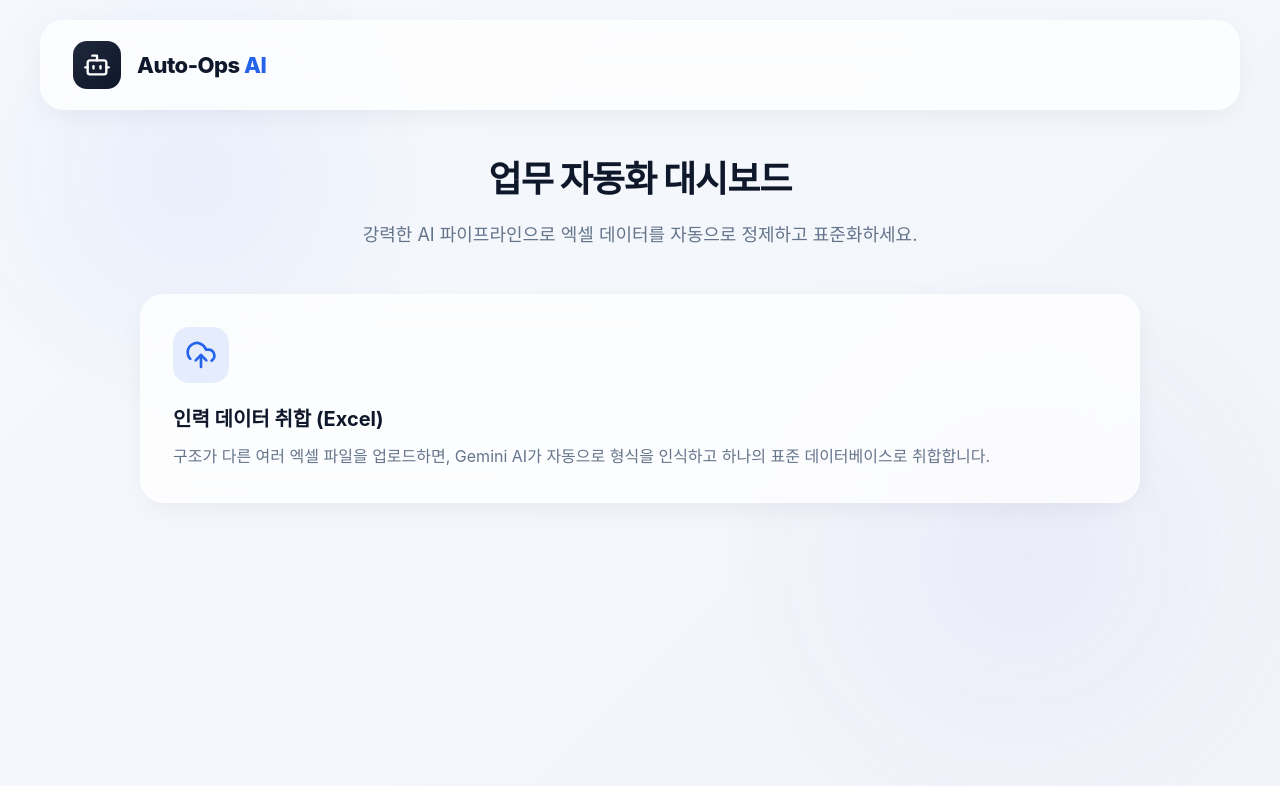
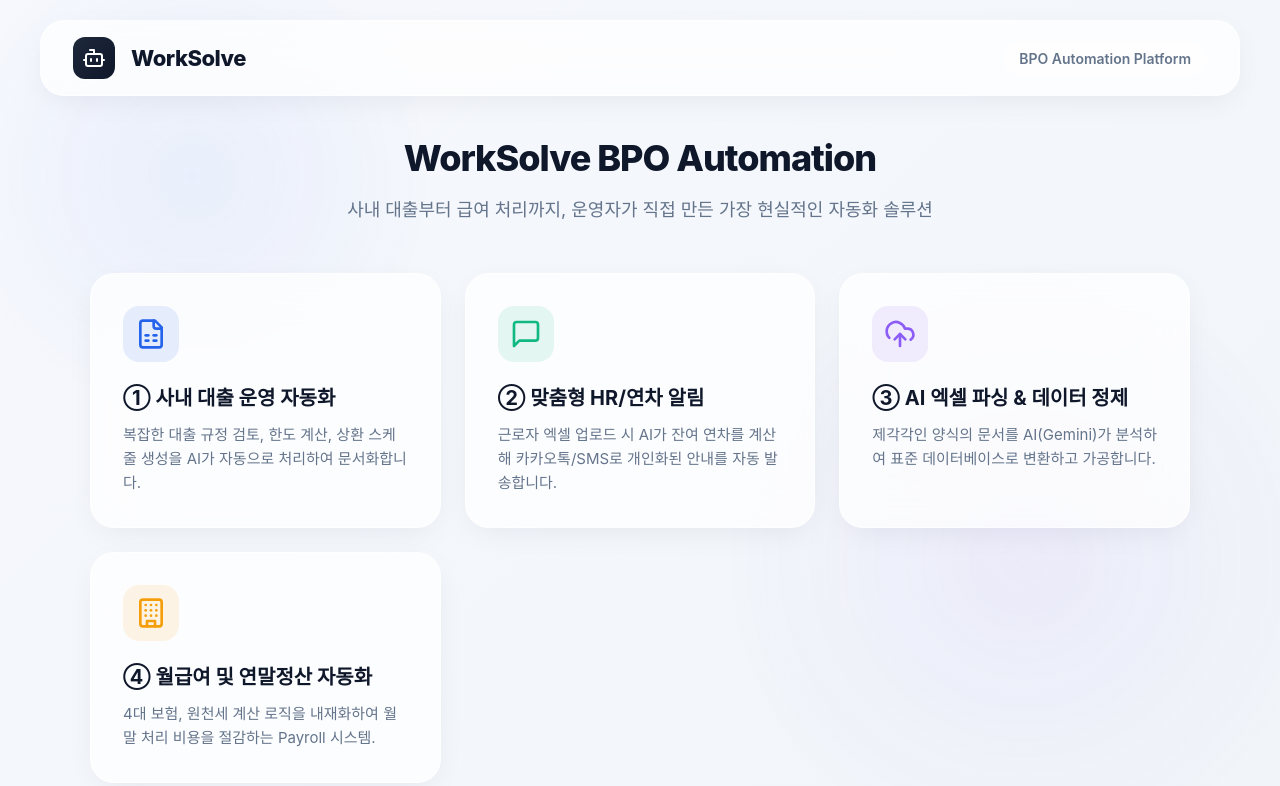
Before and after one commit to raysalarify-sketch/worked_auto-op, a React (Vite) app in the folder Auto-Ops_Full_Project_v1/: page / in a window 1280 px wide. Shown: the top 786 px of the page. Built offline with nearby package versions, Linux system fonts and the light colour scheme; a web font is replaced by a local one.

Commit message:
Update App.jsx

```diff
--- a/Auto-Ops_Full_Project_v1/src/App.jsx
+++ b/Auto-Ops_Full_Project_v1/src/App.jsx
@@ -1,5 +1,5 @@
-import React, { useState, useCallback } from 'react';
-import { UploadCloud, FileSpreadsheet, Bot, Sparkles, CheckCircle2 } from 'lucide-react';
+import React, { useState } from 'react';
+import { UploadCloud, FileSpreadsheet, Bot, Sparkles, CheckCircle2, MessageSquare, Building, ArrowLeft } from 'lucide-react';
 
 const S = {
   font: "'Inter', 'Pretendard', sans-serif",
@@ -27,13 +27,107 @@ export default function App() {
     }
   };
 
-  const processFile = () => {
+  const processData = (taskName) => {
     setProcessing(true);
     setTimeout(() => {
       setProcessing(false);
-      setResult("AI 데이터 표준화가 완료되었습니다.");
-    }, 2000);
+      setResult(`${taskName} 처리가 완료되었습니다.`);
+    }, 2500);
   };
+
+  const renderDashboard = () => (
+    <div>
+      <div style={{ textAlign: 'center', marginBottom: '48px' }}>
+        <h2 style={{ fontSize: '36px', fontWeight: 800, marginBottom: '16px', letterSpacing: '-1px' }}>WorkSolve BPO Automation</h2>
+        <p style={{ color: S.muted, fontSize: '18px', maxWidth: '600px', margin: '0 auto', lineHeight: 1.6 }}>사내 대출부터 급여 처리까지, 운영자가 직접 만든 가장 현실적인 자동화 솔루션</p>
+      </div>
+
+      <div style={{ display: 'grid', gridTemplateColumns: 'repeat(auto-fit, minmax(300px, 1fr))', gap: '24px' }}>
+
+        {/* 1. 사내 대출 운영 자동화 */}
+        <div className="glass-panel btn-hover" style={{ padding: '32px' }} onClick={() => setView('loan')}>
+          <div style={{ width: 56, height: 56, borderRadius: 16, background: 'rgba(37,99,235,0.1)', color: '#2563eb', display: 'flex', alignItems: 'center', justifyContent: 'center', marginBottom: 20 }}>
+            <FileSpreadsheet size={32} />
+          </div>
+          <h3 style={{ fontSize: '20px', fontWeight: 700, margin: '0 0 12px 0' }}>① 사내 대출 운영 자동화</h3>
+          <p style={{ color: S.muted, margin: 0, lineHeight: 1.6, fontSize: '15px' }}>복잡한 대출 규정 검토, 한도 계산, 상환 스케줄 생성을 AI가 자동으로 처리하여 문서화합니다.</p>
+        </div>
+
+        {/* 2. 맞춤형 HR/연차 알림 */}
+        <div className="glass-panel btn-hover" style={{ padding: '32px' }} onClick={() => setView('hr')}>
+          <div style={{ width: 56, height: 56, borderRadius: 16, background: 'rgba(16,185,129,0.1)', color: '#10b981', display: 'flex', alignItems: 'center', justifyContent: 'center', marginBottom: 20 }}>
+            <MessageSquare size={32} />
+          </div>
+          <h3 style={{ fontSize: '20px', fontWeight: 700, margin: '0 0 12px 0' }}>② 맞춤형 HR/연차 알림</h3>
+          <p style={{ color: S.muted, margin: 0, lineHeight: 1.6, fontSize: '15px' }}>근로자 엑셀 업로드 시 AI가 잔여 연차를 계산해 카카오톡/SMS로 개인화된 안내를 자동 발송합니다.</p>
+        </div>
+
+        {/* 3. AI 엑셀 매크로 & 데이터 수직화 */}
+        <div className="glass-panel btn-hover" style={{ padding: '32px' }} onClick={() => setView('excel')}>
+          <div style={{ width: 56, height: 56, borderRadius: 16, background: 'rgba(139,92,246,0.1)', color: '#8b5cf6', display: 'flex', alignItems: 'center', justifyContent: 'center', marginBottom: 20 }}>
+            <UploadCloud size={32} />
+          </div>
+          <h3 style={{ fontSize: '20px', fontWeight: 700, margin: '0 0 12px 0' }}>③ AI 엑셀 파싱 & 데이터 정제</h3>
+          <p style={{ color: S.muted, margin: 0, lineHeight: 1.6, fontSize: '15px' }}>제각각인 양식의 문서를 AI(Gemini)가 분석하여 표준 데이터베이스로 변환하고 가공합니다.</p>
+        </div>
+
+        {/* 4. 월급여 및 연말정산 자동화 */}
+        <div className="glass-panel btn-hover" style={{ padding: '32px' }} onClick={() => setView('payroll')}>
+          <div style={{ width: 56, height: 56, borderRadius: 16, background: 'rgba(245,158,11,0.1)', color: '#f59e0b', display: 'flex', alignItems: 'center', justifyContent: 'center', marginBottom: 20 }}>
+            <Building size={32} />
+          </div>
+          <h3 style={{ fontSize: '20px', fontWeight: 700, margin: '0 0 12px 0' }}>④ 월급여 및 연말정산 자동화</h3>
+          <p style={{ color: S.muted, margin: 0, lineHeight: 1.6, fontSize: '15px' }}>4대 보험, 원천세 계산 로직을 내재화하여 월말 처리 비용을 절감하는 Payroll 시스템.</p>
+        </div>
+
+      </div>
+    </div>
+  );
+
+  const renderUploadTool = (title, description, taskName, iconColor) => (
+    <div className="glass-panel" style={{ padding: '48px', maxWidth: '600px', margin: '0 auto', textAlign: 'center' }}>
+      <button onClick={() => {setView('dashboard'); setResult(null); setFile(null);}} style={{ background: 'none', border: 'none', color: S.muted, cursor: 'pointer', marginBottom: '32px', display: 'flex', alignItems: 'center', gap: '8px', fontWeight: 600 }}><ArrowLeft size={18}/> 대시보드로 돌아가기</button>
+
+      {!result ? (
+        <>
+          <div style={{ marginBottom: 32 }}>
+            <h2 style={{ fontSize: '26px', fontWeight: 800, margin: '16px 0 8px' }}>{title}</h2>
+            <p style={{ color: S.muted }}>{description}</p>
+          </div>
+
+          <div
+            onDragOver={(e) => { e.preventDefault(); setIsDragging(true); }}
+            onDragLeave={() => setIsDragging(false)}
+            onDrop={handleDrop}
+            style={{ border: `2px dashed ${isDragging ? S.accent : S.glassBorder}`, background: isDragging ? 'rgba(37,99,235,0.05)' : 'rgba(255,255,255,0.5)', padding: '64px 32px', borderRadius: '24px', transition: 'all 0.3s' }}
+          >
+            <UploadCloud size={64} color={isDragging ? S.accent : S.muted} style={{ marginBottom: 24 }} />
+            <h3 style={{ fontSize: '20px', fontWeight: 700, marginBottom: '12px' }}>작업할 문서를 여기에 놓으세요</h3>
+            <p style={{ color: S.muted, marginBottom: '24px', fontSize: '14px' }}>AI 엔진(Gemini 1.5)이 데이터를 분석하고 파싱합니다.</p>
+            <label className="btn-hover" style={{ background: S.ink, color: '#fff', border: 'none', padding: '14px 28px', borderRadius: '12px', fontSize: '15px', fontWeight: 600, display: 'inline-block', cursor: 'pointer' }}>
+              파일 선택하기
+              <input type="file" accept=".xlsx, .xls, .csv, .pdf" style={{ display: 'none' }} onChange={(e) => { if(e.target.files[0]) setFile(e.target.files[0]); }} />
+            </label>
+          </div>
+          {file && (
+            <div style={{ marginTop: 24, padding: 20, background: '#fff', borderRadius: 12, display: 'flex', justifyContent: 'space-between', alignItems: 'center', boxShadow: '0 4px 12px rgba(0,0,0,0.05)' }}>
+              <div style={{ display: 'flex', alignItems: 'center', gap: 12, overflow: 'hidden' }}><FileSpreadsheet size={24} color="#10b981" /> <b style={{ fontSize: 14 }}>{file.name}</b></div>
+              <button className="btn-hover" onClick={() => processData(taskName)} disabled={processing} style={{ background: '#2563eb', color: '#fff', border: 'none', padding: '10px 20px', borderRadius: '8px', fontWeight: 600, cursor: processing ? 'wait' : 'pointer', minWidth: '120px' }}>
+                {processing ? <Sparkles size={18} style={{ animation: 'pulseSoft 1s infinite' }} /> : 'AI 실행하기'}
+              </button>
+            </div>
+          )}
+        </>
+      ) : (
+        <div style={{ padding: '40px 0', animation: 'slideUp 0.5s ease' }}>
+          <CheckCircle2 size={80} color="#10b981" style={{ margin: '0 auto 24px' }} />
+          <h2 style={{ fontSize: '28px', fontWeight: 800, marginBottom: 16 }}>{result}</h2>
+          <p style={{ color: S.muted, marginBottom: 32 }}>백그라운드에서 AI 엔진이 작업을 성공적으로 마쳤습니다.</p>
+          <button className="btn-hover" onClick={() => { setResult(null); setFile(null); }} style={{ background: S.ink, color: '#fff', border: 'none', padding: '14px 28px', borderRadius: '12px', fontSize: '15px', fontWeight: 600 }}>추가 작업하기</button>
+        </div>
+      )}
+    </div>
+  );
 
   return (
     <div style={{ fontFamily: S.font, background: S.gradient, minHeight: '100vh', color: S.ink, overflow: 'hidden' }}>
@@ -46,67 +140,25 @@ export default function App() {
           .btn-hover:hover { transform: translateY(-2px); box-shadow: 0 10px 20px -10px rgba(37,99,235,0.4); }
        `}</style>
 
-       <div style={{ position: "fixed", top: "-10%", left: "-5%", width: "40vw", height: "40vw", borderRadius: "50%", background: "radial-gradient(circle, rgba(37,99,235,0.08) 0%, rgba(255,255,255,0) 70%)", zIndex: 0, animation: "pulseSoft 10s infinite alternate" }} />
-       <div style={{ position: "fixed", bottom: "-10%", right: "-5%", width: "50vw", height: "50vw", borderRadius: "50%", background: "radial-gradient(circle, rgba(139,92,246,0.08) 0%, rgba(255,255,255,0) 70%)", zIndex: 0, animation: "pulseSoft 15s infinite alternate-reverse" }} />
+       <div style={{ position: "fixed", top: "-10%", left: "-5%", width: "40vw", height: "40vw", borderRadius: "50%", background: "radial-gradient(circle, rgba(37,99,235,0.08) 0%, rgba(255,255,255,0) 70%)", zIndex: 0, animation: "pulseSoft 10s infinite alternate", pointerEvents: 'none' }} />
+       <div style={{ position: "fixed", bottom: "-10%", right: "-5%", width: "50vw", height: "50vw", borderRadius: "50%", background: "radial-gradient(circle, rgba(139,92,246,0.08) 0%, rgba(255,255,255,0) 70%)", zIndex: 0, animation: "pulseSoft 15s infinite alternate-reverse", pointerEvents: 'none' }} />
 
-      <header className="glass-panel" style={{ margin: '20px 40px', padding: '20px 32px', display: 'flex', alignItems: 'center', gap: '16px', position: 'relative', zIndex: 10 }}>
-        <div style={{ width: '48px', height: '48px', background: 'linear-gradient(135deg, #1e293b, #0f172a)', color: '#fff', borderRadius: '14px', display: 'flex', alignItems: 'center', justifyContent: 'center' }}><Bot size={28} /></div>
-        <h1 style={{ margin: 0, fontSize: '22px', fontWeight: 800, letterSpacing: '-0.5px' }}>Auto-Ops <span style={{ color: S.accent }}>AI</span></h1>
+      <header className="glass-panel" style={{ margin: '20px 40px', padding: '16px 32px', display: 'flex', alignItems: 'center', justifyContent: 'space-between', position: 'relative', zIndex: 10 }}>
+        <div style={{ display: 'flex', alignItems: 'center', gap: '16px' }}>
+          <div style={{ width: '42px', height: '42px', background: 'linear-gradient(135deg, #1e293b, #0f172a)', color: '#fff', borderRadius: '12px', display: 'flex', alignItems: 'center', justifyContent: 'center' }}><Bot size={24} /></div>
+          <h1 style={{ margin: 0, fontSize: '22px', fontWeight: 800, letterSpacing: '-0.5px' }}>WorkSolve</h1>
+        </div>
+        <div style={{ fontSize: '14px', fontWeight: 600, color: S.muted, background: 'rgba(255,255,255,0.5)', padding: '8px 16px', borderRadius: '20px' }}>
+          BPO Automation Platform
+        </div>
       </header>
 
-      <main style={{ maxWidth: '1000px', margin: '40px auto', padding: '0 20px', position: 'relative', zIndex: 10, animation: 'slideUp 0.6s ease' }}>
-        {view === 'dashboard' ? (
-          <div>
-            <h2 style={{ fontSize: '36px', fontWeight: 800, textAlign: 'center', marginBottom: '16px', letterSpacing: '-1px' }}>업무 자동화 대시보드</h2>
-            <p style={{ textAlign: 'center', color: S.muted, fontSize: '18px', marginBottom: '48px' }}>강력한 AI 파이프라인으로 엑셀 데이터를 자동으로 정제하고 표준화하세요.</p>
-
-            <div style={{ display: 'grid', gridTemplateColumns: 'repeat(auto-fit, minmax(300px, 1fr))', gap: '24px' }}>
-              <div className="glass-panel btn-hover" style={{ padding: '32px' }} onClick={() => setView('upload')}>
-                <div style={{ width: 56, height: 56, borderRadius: 16, background: 'rgba(37,99,235,0.1)', color: '#2563eb', display: 'flex', alignItems: 'center', justifyContent: 'center', marginBottom: 20 }}>
-                  <UploadCloud size={32} />
-                </div>
-                <h3 style={{ fontSize: '20px', fontWeight: 700, margin: '0 0 12px 0' }}>인력 데이터 취합 (Excel)</h3>
-                <p style={{ color: S.muted, margin: 0, lineHeight: 1.6 }}>구조가 다른 여러 엑셀 파일을 업로드하면, Gemini AI가 자동으로 형식을 인식하고 하나의 표준 데이터베이스로 취합합니다.</p>
-              </div>
-            </div>
-          </div>
-        ) : (
-          <div className="glass-panel" style={{ padding: '48px', maxWidth: '600px', margin: '0 auto', textAlign: 'center' }}>
-            <button onClick={() => setView('dashboard')} style={{ background: 'none', border: 'none', color: S.muted, cursor: 'pointer', marginBottom: '32px', display: 'flex', alignItems: 'center', gap: '8px', fontWeight: 600 }}>← 돌아가기</button>
-
-            {!result ? (
-              <>
-                <div
-                  onDragOver={(e) => { e.preventDefault(); setIsDragging(true); }}
-                  onDragLeave={() => setIsDragging(false)}
-                  onDrop={handleDrop}
-                  style={{ border: `2px dashed ${isDragging ? S.accent : S.glassBorder}`, background: isDragging ? 'rgba(37,99,235,0.05)' : 'rgba(255,255,255,0.5)', padding: '64px 32px', borderRadius: '24px', transition: 'all 0.3s' }}
-                >
-                  <FileSpreadsheet size={64} color={isDragging ? S.accent : S.muted} style={{ marginBottom: 24 }} />
-                  <h2 style={{ fontSize: '24px', fontWeight: 700, marginBottom: '12px' }}>엑셀 파일을 여기에 놓으세요</h2>
-                  <p style={{ color: S.muted, marginBottom: '24px' }}>또는 클릭해서 파일을 선택하세요</p>
-                  <label className="btn-hover" style={{ background: S.ink, color: '#fff', border: 'none', padding: '14px 28px', borderRadius: '12px', fontSize: '15px', fontWeight: 600, display: 'inline-block', cursor: 'pointer' }}>
-                    파일 선택하기
-                    <input type="file" accept=".xlsx, .xls, .csv" style={{ display: 'none' }} onChange={(e) => { if(e.target.files[0]) setFile(e.target.files[0]); }} />
-                  </label>
-                </div>
-                {file && (
-                  <div style={{ marginTop: 24, padding: 20, background: '#fff', borderRadius: 12, display: 'flex', justifyContent: 'space-between', alignItems: 'center', boxShadow: '0 4px 12px rgba(0,0,0,0.05)' }}>
-                    <div style={{ display: 'flex', alignItems: 'center', gap: 12 }}><FileSpreadsheet size={24} color="#10b981"/> <b style={{ fontSize: 14 }}>{file.name}</b></div>
-                    <button className="btn-hover" onClick={processFile} disabled={processing} style={{ background: '#2563eb', color: '#fff', border: 'none', padding: '10px 20px', borderRadius: '8px', fontWeight: 600, cursor: processing ? 'wait' : 'pointer' }}>{processing ? 'AI 분석 중...' : 'AI 표준화 시작'}</button>
-                  </div>
-                )}
-              </>
-            ) : (
-              <div style={{ padding: '40px 0', animation: 'slideUp 0.5s ease' }}>
-                <CheckCircle2 size={80} color="#10b981" style={{ margin: '0 auto 24px' }} />
-                <h2 style={{ fontSize: '28px', fontWeight: 800, marginBottom: 16 }}>{result}</h2>
-                <p style={{ color: S.muted, marginBottom: 32 }}>데이터가 성공적으로 Supabase 데이터베이스에 저장되었습니다.</p>
-                <button className="btn-hover" onClick={() => { setResult(null); setFile(null); }} style={{ background: S.ink, color: '#fff', border: 'none', padding: '14px 28px', borderRadius: '12px', fontSize: '15px', fontWeight: 600 }}>새 파일 업로드</button>
-              </div>
-            )}
-          </div>
-        )}
+      <main style={{ maxWidth: '1100px', margin: '40px auto', padding: '0 20px', position: 'relative', zIndex: 10, animation: 'slideUp 0.6s ease' }}>
+        {view === 'dashboard' && renderDashboard()}
+        {view === 'loan' && renderUploadTool('① 사내 대출 운영 자동화', '복잡한 대출 규정을 담은 엑셀을 업로드하면 AI가 한도를 계산하고 상환 스케줄을 자동 생성합니다.', '대출 문서 생성')}
+        {view === 'hr' && renderUploadTool('② 맞춤형 HR/연차 알림', '근로자 정보 엑셀을 업로드하면 AI가 잔여 연차를 계산해 카카오톡/SMS 발송 프로세스를 진행합니다.', '알림톡 발송 예약')}
+        {view === 'excel' && renderUploadTool('③ AI 엑셀 매크로 & 데이터 정제', '양식이 다른 문서를 업로드하면, Gemini AI가 분석하여 표준 데이터베이스 양식으로 변환합니다.', 'AI 데이터 파싱')}
+        {view === 'payroll' && renderUploadTool('④ 월급여 및 연말정산 자동화', '근무 기록 및 4대 보험 내역을 기반으로 자동화된 월말 정산 데이터를 추출합니다.', '급여 정산 실행')}
       </main>
     </div>
   );
```
